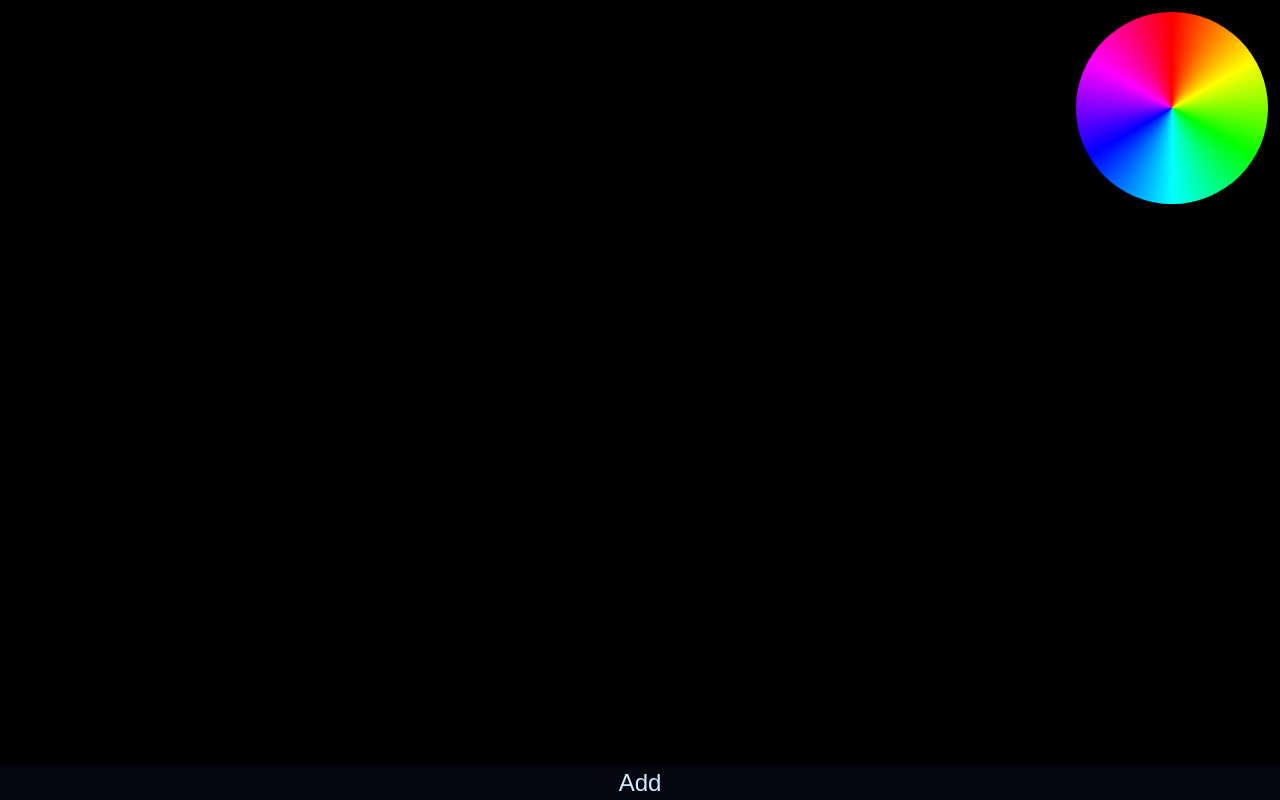
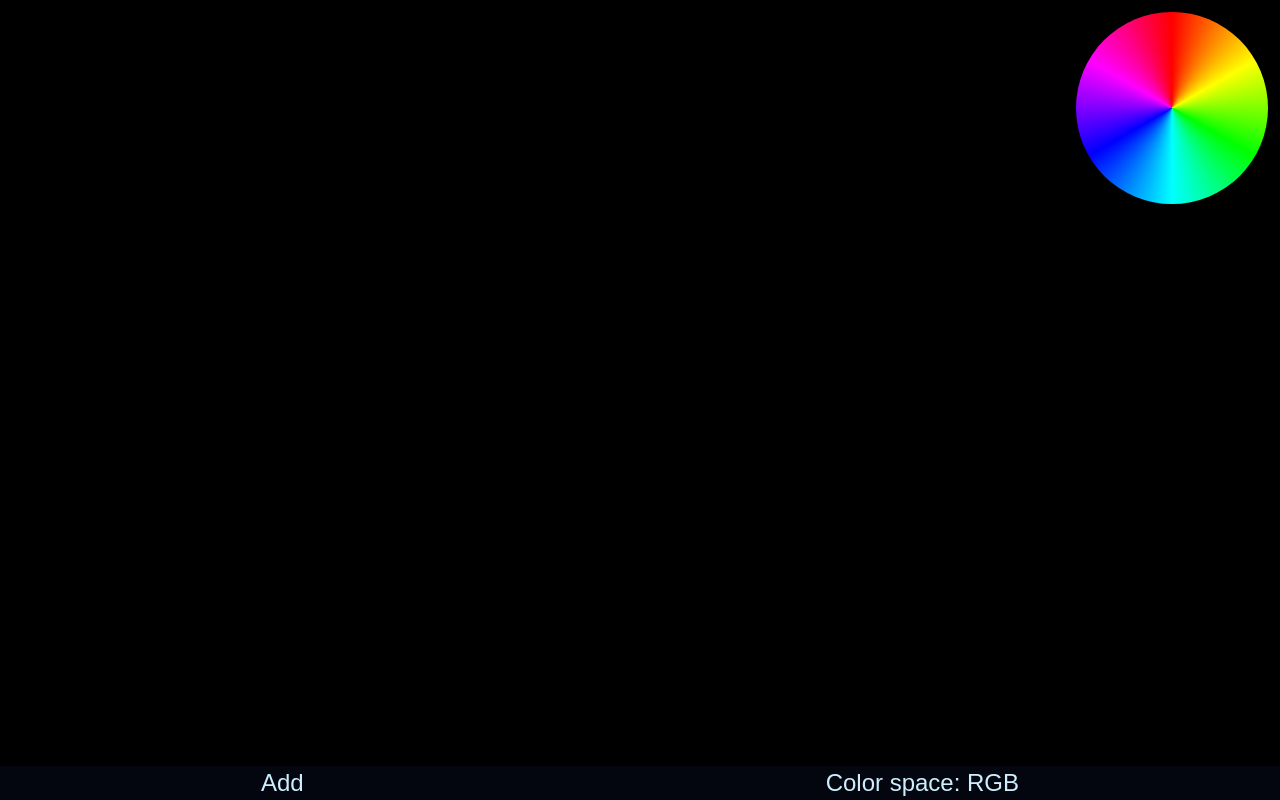
Before and after one commit to soryy708/Palette, a React app: page / in a window 1280 px wide. Built offline with nearby package versions, Linux system fonts and the light colour scheme.

Commit message:
Impl select color space

```diff
--- a/src/app/color.ts
+++ b/src/app/color.ts
@@ -11,6 +11,8 @@ type RgbColor = {
 };
 
 export type Color = RgbColor;
+
+export type ColorSpace = 'rgb' | 'hsl';
 
 /**
  *
--- a/src/app/index.tsx
+++ b/src/app/index.tsx
@@ -1,7 +1,8 @@
 import React, { useState } from 'react';
 import Stripes from './stripes';
 import ColorWheel from './wheel';
-import { Color } from './color';
+import MenuButton from './menuButton';
+import { Color, ColorSpace } from './color';
 
 const generateId = (() => {
     let autoInc = 0;
@@ -10,6 +11,7 @@ const generateId = (() => {
 
 const App: React.FunctionComponent = () => {
     const [stripes, setStripes] = useState<{color: Color, id: any}[]>([]);
+    const [colorSpace, setColorSpace] = useState<ColorSpace>('rgb');
 
     const getRandomColor = (): Color => ({
         r: Math.floor(Math.random() * 255),
@@ -60,16 +62,29 @@ const App: React.FunctionComponent = () => {
                 onRemove={itemIndex => removeStripe(itemIndex)}
                 onReroll={itemIndex => rerollStripe(itemIndex)}
                 onAddColor={color => addStripe(color)}
+                colorSpace={colorSpace}
             />
         </div>
         <div className="pageBottom">
             <button
+                className="pageBottomItem"
                 type="button"
                 onClick={() => addStripe()}
-                style={{width: '100%'}}
             >
                 Add
             </button>
+            <div className="pageBottomItem">
+                <MenuButton
+                    text={`Color space: ${String(colorSpace.toUpperCase())}`}
+                    menuItems={[{
+                        text: 'RGB',
+                        onClick: () => setColorSpace('rgb'),
+                    }, {
+                        text: 'HSL',
+                        onClick: () => setColorSpace('hsl'),
+                    }]}
+                />
+            </div>
         </div>
         <div style={{position: 'absolute', top: '0.5em', right: '0.5em', boxShadow: '0 0 8px #000', borderRadius: '50%'}}>
             <ColorWheel
--- a/src/app/stripes/index.tsx
+++ b/src/app/stripes/index.tsx
@@ -1,12 +1,13 @@
 import React from 'react';
 import Stripe from './stripe';
-import { Color } from '../color';
+import { Color, ColorSpace } from '../color';
 
 type StripesProps = {
     items?: {
         id: any;
         color: Color;
     }[];
+    colorSpace: ColorSpace;
     onRemove: (itemIndex: number) => void;
     onReroll: (itemIndex: number) => void;
     onAddColor: (color: Color) => void;
@@ -18,6 +19,7 @@ const Stripes: React.FunctionComponent<StripesProps> = (props: StripesProps) =>
             <Stripe
                 key={item.id}
                 color={item.color}
+                colorSpace={props.colorSpace}
                 onRemove={() => props.onRemove(i)}
                 onReroll={() => props.onReroll(i)}
                 onAddColor={props.onAddColor}
--- a/src/app/stripes/stripe.tsx
+++ b/src/app/stripes/stripe.tsx
@@ -1,9 +1,10 @@
 import React, { useState, useEffect } from 'react';
-import { Color, luminanceToPerceivedLightness, colorToLuminance, rotateHue } from '../color';
+import { Color, ColorSpace, luminanceToPerceivedLightness, colorToLuminance, rotateHue, rgbToHsl } from '../color';
 import MenuButton from '../menuButton';
 
 type StripeProps = {
     color: Color;
+    colorSpace: ColorSpace;
     onRemove: () => void;
     onReroll: () => void;
     onAddColor: (color: Color) => void;
@@ -28,12 +29,28 @@ const Stripe: React.FunctionComponent<StripeProps> = (props: StripeProps) => {
     };
     const colorToCss = (color: Color) => `rgb(${color.r}, ${color.g}, ${color.b})`;
 
+    const renderLabel = () => {
+        switch (props.colorSpace) {
+            case 'rgb': {
+                return <React.Fragment>
+                    RGB ({Math.round(props.color.r)}, {Math.round(props.color.g)}, {Math.round(props.color.b)})
+                </React.Fragment>;
+            }
+            case 'hsl': {
+                const hsl = rgbToHsl(props.color);
+                return <React.Fragment>
+                    HSL ({Math.round(hsl.h)}, {Math.round(hsl.s * 100)}%, {Math.round(hsl.l * 100)}%)
+                </React.Fragment>;
+            }
+        }
+    };
+
     return <div
         className={'stripe' + (active ? ' active' : '')}
         style={{backgroundColor: colorToCss(getBackgroundColor())}}
     >
         <span style={{color: colorToCss(getTextColor())}}>
-            RGB ({props.color.r}, {props.color.g}, {props.color.b})
+            {renderLabel()}
         </span>
         <div className="buttons">
             <button
--- a/src/style/style.scss
+++ b/src/style/style.scss
@@ -53,3 +53,16 @@ $pageWidth: 1280px;
 .pageTop {
     flex-grow: 1;
 }
+
+.pageBottom {
+    display: flex;
+    flex-direction: row;
+
+    .pageBottomItem {
+        flex-grow: 1;
+
+        button {
+            width: 100%;
+        }
+    }
+}
```
